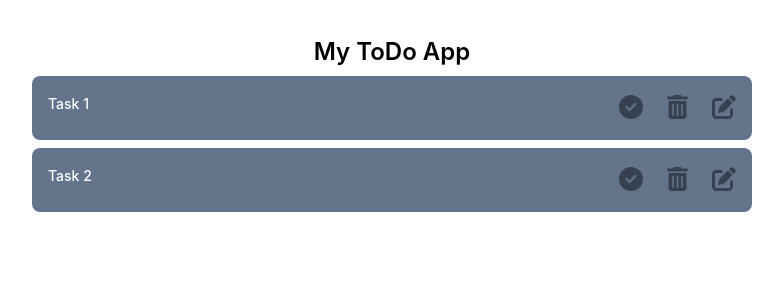
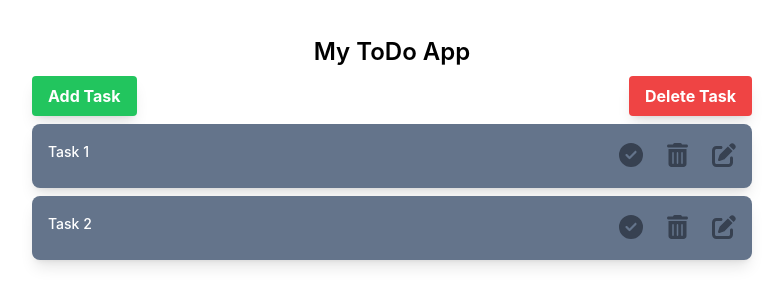
Before and after one commit to smrifat1411/React_projects, a React (Create React App) app: page / in a window 1280 px wide. Shown: the top 306 px of the page, without its empty margins (248-1031 px from the left). Built offline with nearby package versions, Linux system fonts and the light colour scheme.

Commit message:
some more design added

```diff
--- a/src/App.js
+++ b/src/App.js
@@ -1,4 +1,3 @@
-
 import { useState } from "react";
 
 import TodoCard from "./components/TodoCard";
@@ -20,8 +19,17 @@ function App() {
   return (
     // Main body
     <div className="max-w-[720px] mx-auto my-9 flex flex-col gap-2">
+      <h1 className="text-center text-2xl font-semibold">My ToDo App</h1>
+      {/* Button Box */}
+      <div className="flex justify-between">
+        <button className="bg-green-500 shadow-lg hover:bg-blue-700 text-white font-bold py-2 px-4 rounded">
+          Add Task
+        </button>
+        <button className="bg-red-500 shadow-lg hover:bg-blue-700 text-white font-bold py-2 px-4 rounded">
+          Delete Task
+        </button>
+      </div>
 
-      <h1 className="text-center text-2xl font-semibold">My ToDo App</h1>
       {todoList.map((todo, index) => {
         return <TodoCard key={index} title={todo.title} status={todo.status} />;
       })}
--- a/src/components/TodoCard.jsx
+++ b/src/components/TodoCard.jsx
@@ -8,18 +8,18 @@ import {
 
 const TodoCard = ({title,status}) => {
   return (
-    <div className="flex items-center justify-between p-4 bg-slate-500 rounded-lg shadow-xs">
+    <div className="flex items-center justify-between p-4 bg-slate-500 rounded-lg shadow-lg">
         <p className="mb-2 text-sm font-medium text-white ">{title}</p>
         {/* Icon box */}
         <div className="text-2xl font-semibold text-gray-700 flex items-center justify-between gap-6">
-          <span className=" cursor-pointer">
-          <FontAwesomeIcon icon={faCheckCircle}/>
+          <span title='Completed' className=" cursor-pointer">
+          <FontAwesomeIcon className=' hover:text-green-300' icon={faCheckCircle}/>
           </span>
-          <span className=" cursor-pointer">
-          <FontAwesomeIcon icon={faTrashAlt}/>
+          <span title='Delete' className="cursor-pointer">
+          <FontAwesomeIcon className='hover:text-red-600' icon={faTrashAlt}/>
           </span>
-          <span className=" cursor-pointer">
-          <FontAwesomeIcon icon={faEdit}/>
+          <span title='Edit' className="cursor-pointer">
+          <FontAwesomeIcon className=' hover:text-slate-200' icon={faEdit}/>
           </span>
         </div>
       </div>
```
